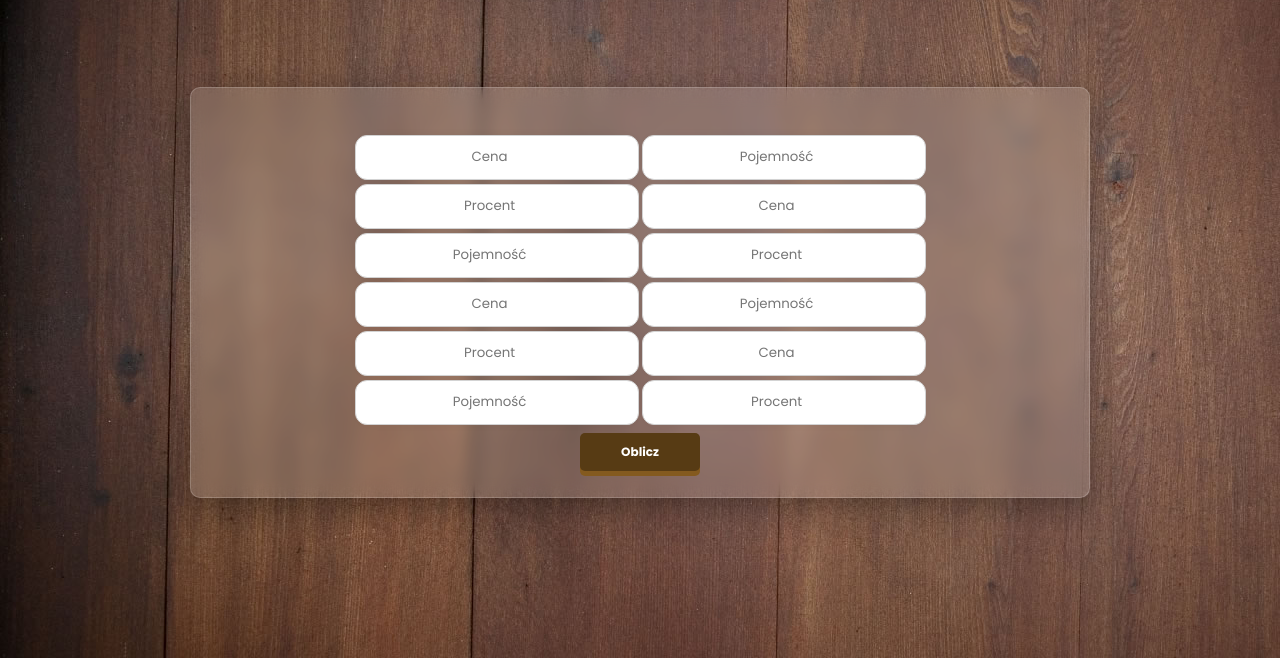
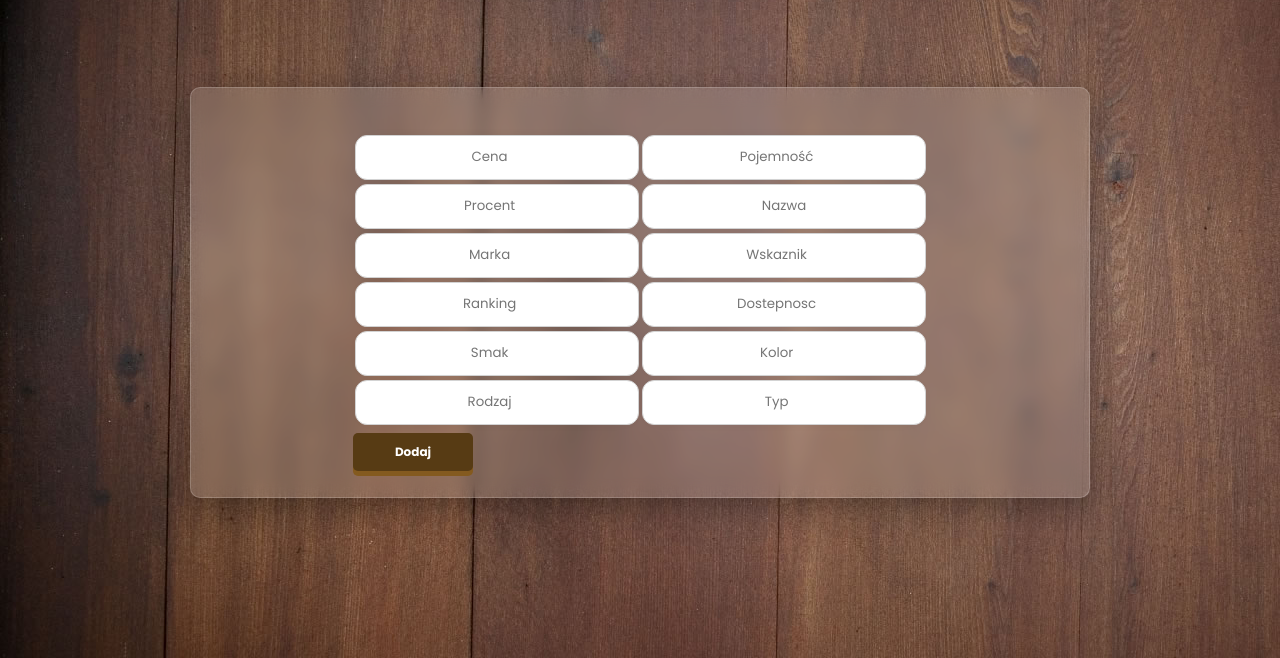
Before and after one commit to Wojanix/IndeksRompera, a PHP site: page /pages/add.php in a window 1280 px wide. Shown: the part 142-800 px from the top of the page. Run offline with PHP 8.4, Linux system fonts and the light colour scheme.

Commit message:
Start button form

```diff
--- a/pages/add.php
+++ b/pages/add.php
@@ -19,26 +19,39 @@
 
 <div class="notification" id="connect"><img src=".././css/images/correct.png" alt="correct">Connected successfully</div>
 
+
+
     <div class="container">
         <!-- <h2>Pochwal Się Swoją Bestią</h2> -->
         <br>
-        <span class="form">
+
+        <?php
+if(isset($_POST['button'])){ //check if form was submitted
+  echo "fuck";
+  $pohlavie = $_POST['gender']; //get input text
+  $plat = $_POST['salary']; //get input text
+  $plat = "Your gender is ".$pohlavie." and your salary is ".$plat;
+}
+?>
+<form action="" method="post" class="form" method="post" action="<?php echo $_SERVER['PHP_SELF']; ?>">
        <input class="input" id="price" type="number" placeholder="Cena" />
       <input class="input" id="amount" type="number" placeholder="Pojemność" />
       <input class="input" id="percent" type="number" placeholder="Procent" />
-     <input class="input" id="price" type="number" placeholder="Cena" />
-     <input class="input" id="amount" type="number" placeholder="Pojemność" />
-     <input class="input" id="percent" type="number" placeholder="Procent" />
-      <input class="input" id="price" type="number" placeholder="Cena" />
-      <input class="input" id="amount" type="number" placeholder="Pojemność" />
-      <input class="input" id="percent" type="number" placeholder="Procent" />
-      <input class="input" id="price" type="number" placeholder="Cena" />
-      <input class="input" id="amount" type="number" placeholder="Pojemność" />
-      <input class="input" id="percent" type="number" placeholder="Procent" />
-      </span>
-      <button onclick="calculateRomperIndex()">Oblicz</button>
+     <input class="input" id="name" type="text" placeholder="Nazwa" />
+     <input class="input" id="amount" type="number" placeholder="Marka" />
+     <input class="input" id="percent" type="number" placeholder="Wskaznik" />
+      <input class="input" id="price" type="number" placeholder="Ranking" />
+      <input class="input" id="amount" type="number" placeholder="Dostepnosc" />
+      <input class="input" id="percent" type="number" placeholder="Smak" />
+      <input class="input" id="price" type="number" placeholder="Kolor" />
+      <input class="input" id="amount" type="number" placeholder="Rodzaj" />
+      <input class="input" id="percent" type="number" placeholder="Typ" />
+<button type="submit" name="button" formmethod="post">Dodaj</button>
+</form>
       <div id="index"></div>
     </div>
+
+
     <script src="../script.js" ></script>
     <?php
 
```
